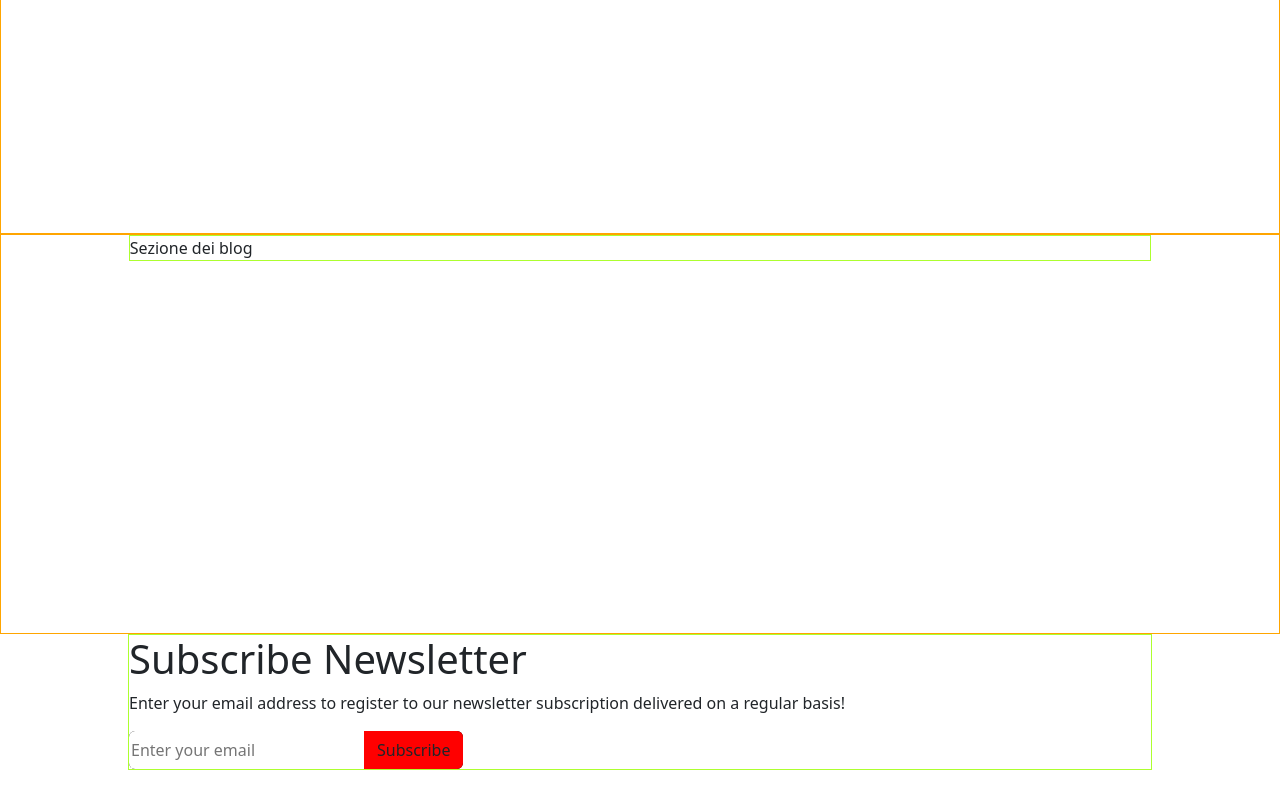
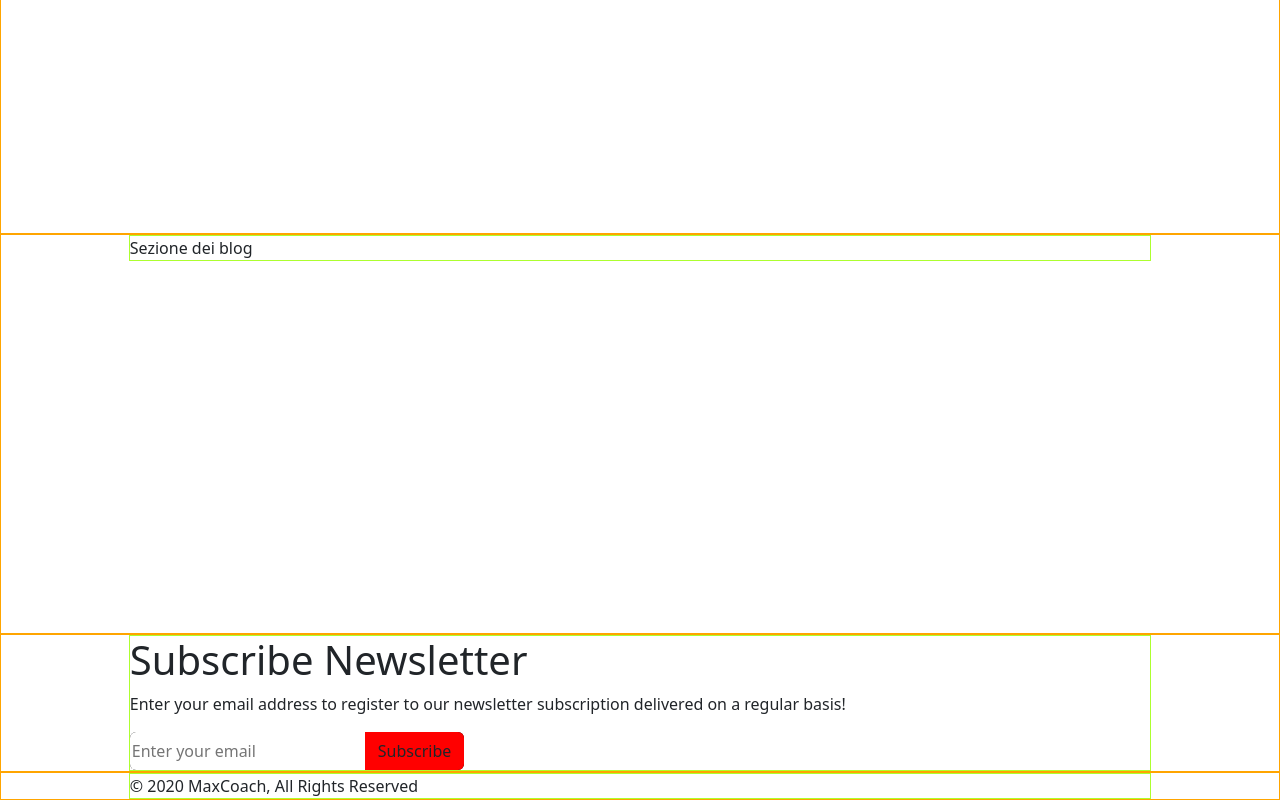
Before and after one commit to manuelcamaioni/proj-html-vuejs, a Vue app: page / in a window 1280 px wide. Shown: the part 2068-2868 px from the top of the page. Before the commit the page ends 2838 px from the top, so only its background shows below. Built offline with nearby package versions, Linux system fonts and the light colour scheme.

Commit message:
added footer's last component

```diff
--- a/src/components/FooterApp.vue
+++ b/src/components/FooterApp.vue
@@ -1,14 +1,16 @@
 <template>
     <footer>
         <NewsletterFooter />
+        <InfoFooter />
     </footer>
 </template>
 
 <script>
 import NewsletterFooter from "./FooterComponents/NewsletterFooter.vue";
+import InfoFooter from "./FooterComponents/InfoFooter.vue";
 export default {
     components: {
-        NewsletterFooter
+        NewsletterFooter, InfoFooter
     }
 }
 </script>
--- /dev/null
+++ b/src/components/FooterComponents/InfoFooter.vue
@@ -0,0 +1,25 @@
+<template>
+    <section class="hero">
+        <div class="my-container">
+            <div class="footer-info">
+                <div class="address-container"></div>
+                <div class="explore-container"></div>
+                <div class="Info-container"></div>
+            </div>
+            <div class="social-media">
+
+            </div>
+            <div class="copyright">
+                <span>&#169; 2020 MaxCoach, All Rights Reserved</span>
+            </div>
+        </div>
+    </section>
+</template>
+
+<script>
+export default {
+
+}
+</script>
+
+<style lang="scss" scoped></style>
--- a/src/styles/general.scss
+++ b/src/styles/general.scss
@@ -10,7 +10,7 @@ ul {
     margin: 0;
 }
 
-article.hero {
+.hero {
     border: 1px solid orange;
 }
 
```
